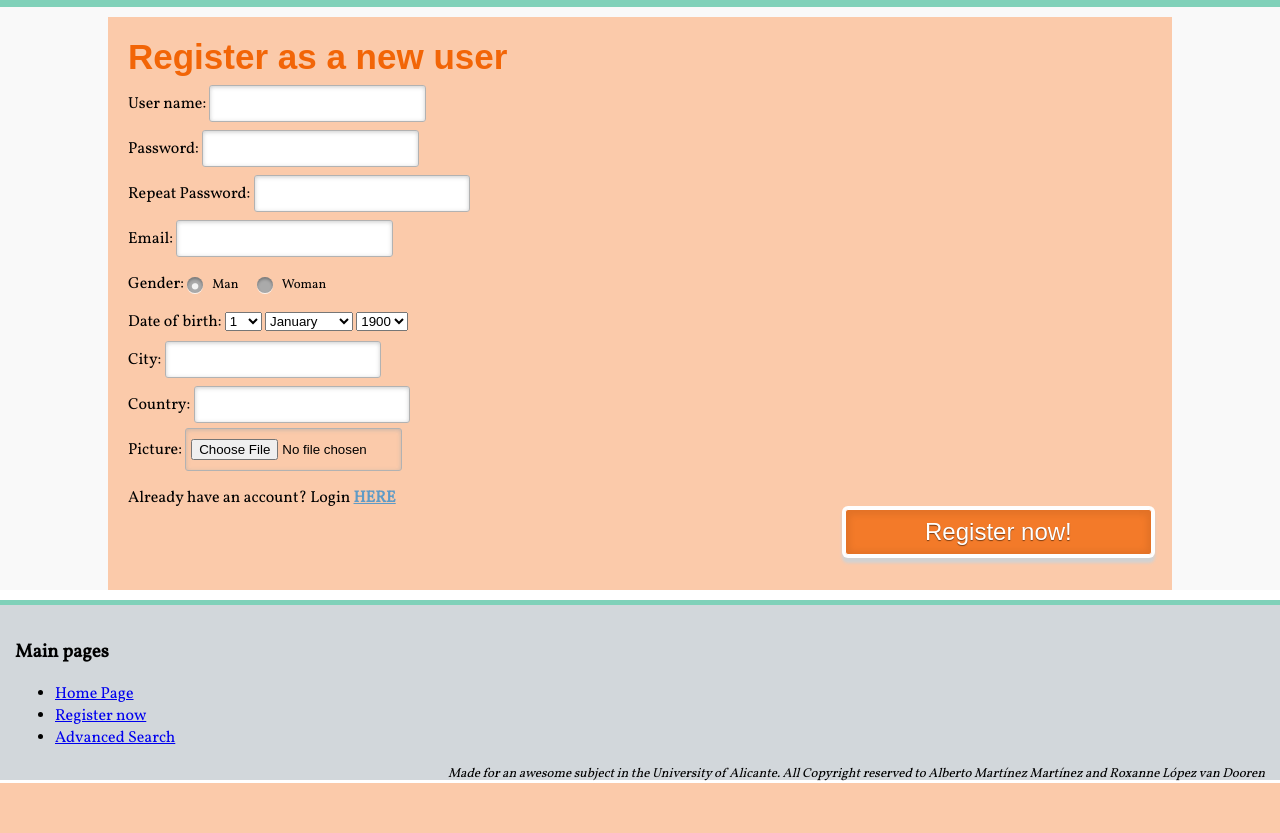
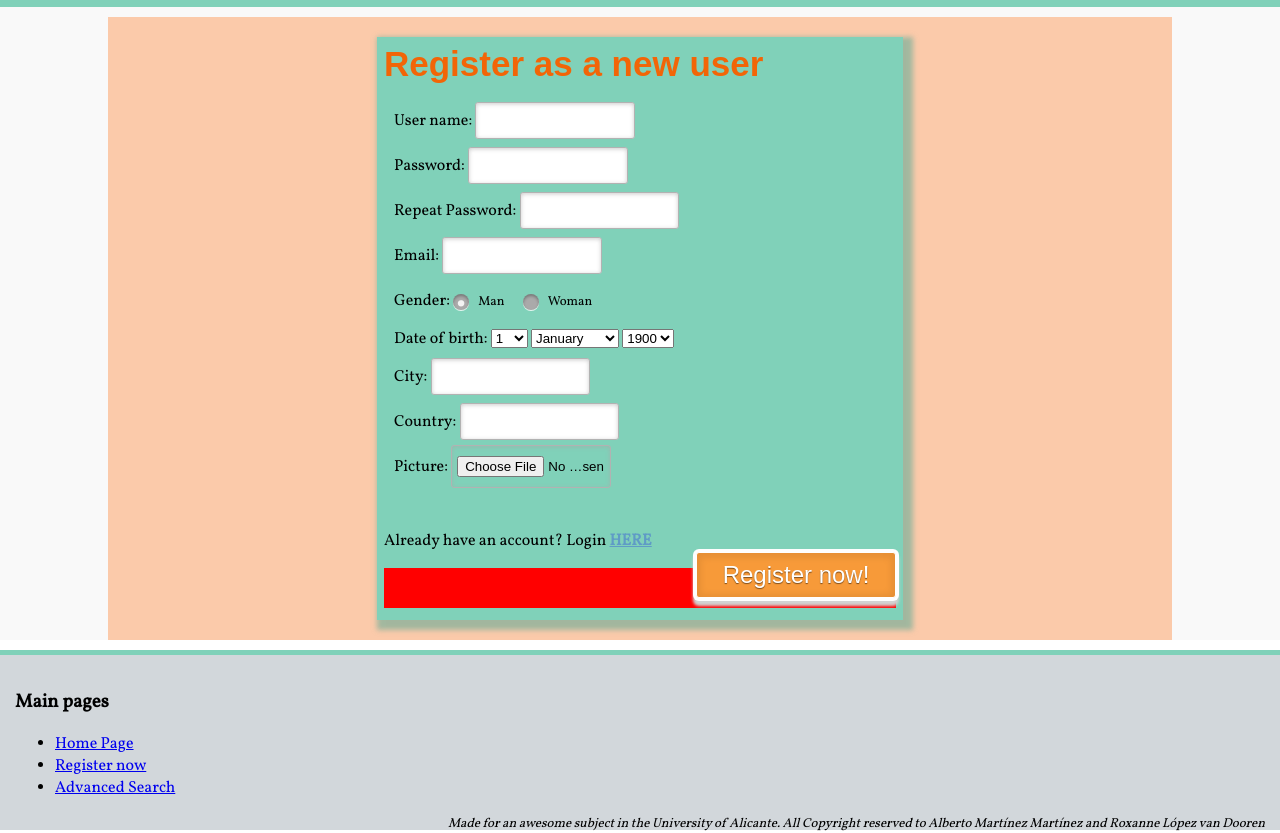
Before and after one commit to Ennaxor/picturesque, a PHP site: page /register.html in a window 1280 px wide. Shown: the part 435-1268 px from the top of the page. Before the commit the page ends 1218 px from the top, so only its background shows below. Run offline with PHP 8.4, Linux system fonts and the light colour scheme.

Commit message:
Modificado el formalario de registro

```diff
--- a/css/style.css
+++ b/css/style.css
@@ -379,8 +379,9 @@ li:hover .titleImage{
 	box-shadow:0 1px 4px 0 rgba(168,168,168,0.9) inset;
 }
 
+/*Button register now*/
 .wrapper p.button input{
-	background:#F37A29;
+	background:#f79a39;
 	border:1px solid;
 	border-radius:3px;
 	box-shadow:0 1px 6px 4px rgba(0,0,0,0.07) inset,
@@ -394,6 +395,7 @@ li:hover .titleImage{
 	padding:8px 5px;
 	text-shadow:0 1px 1px rgba(0,0,0,0.5);
 	width:30%;
+	min-width:200px;
 }
 
 .wrapper p.button input:hover{
@@ -429,7 +431,12 @@ p.login.button{
 
 .wrapper .usuRegistro input{
 	padding:10px 5px 10px 5px;
-	width:20%;
+	width:30%;
+	min-width:80px;
+}
+
+.usuRegistro{
+	padding:10px;
 }
 
 
@@ -477,11 +484,23 @@ input[type=radio]:checked + .radiolabel:before {
 	padding: 20px;
 	background-color: #FBCAAA;
 	width: 80%;
+	min-width:450px;
     margin-left: auto;
     margin-right: auto;
 }
 
 .buttonR{
 	text-align: right;
+	background-color:red;
+}
 
-}
+.aux{
+	border: 2px solid #80D1B9;
+	background-color:#80D1B9;
+	box-shadow:5px 5px 5px 5px rgba(104,171,151,0.6);
+	padding:5px;
+	width:50%;
+	min-width:400px;
+	margin-left: auto;
+    margin-right: auto;
+	}
--- a/register.html
+++ b/register.html
@@ -21,7 +21,7 @@
 		</header>
 		<section>
 			<div class="wrapper loginR">
-                <div class="login">
+                <div class="login aux">
                     <form autocomplete="on" enctype="multipart/form-data" method="get" action="index.html">
                         <span class="titleh1">Register as a new user</span>
                         <div class="usuRegistro">
```
